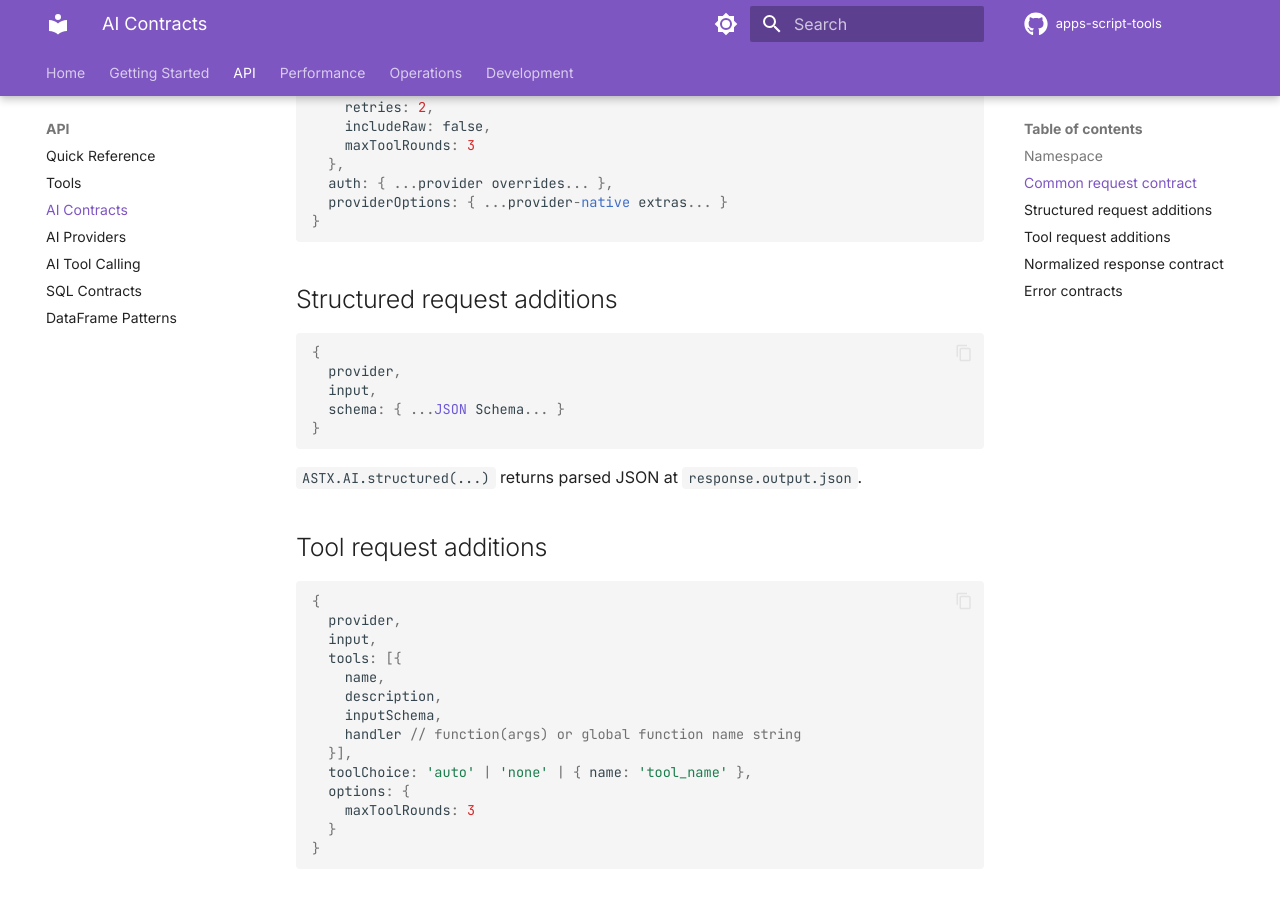
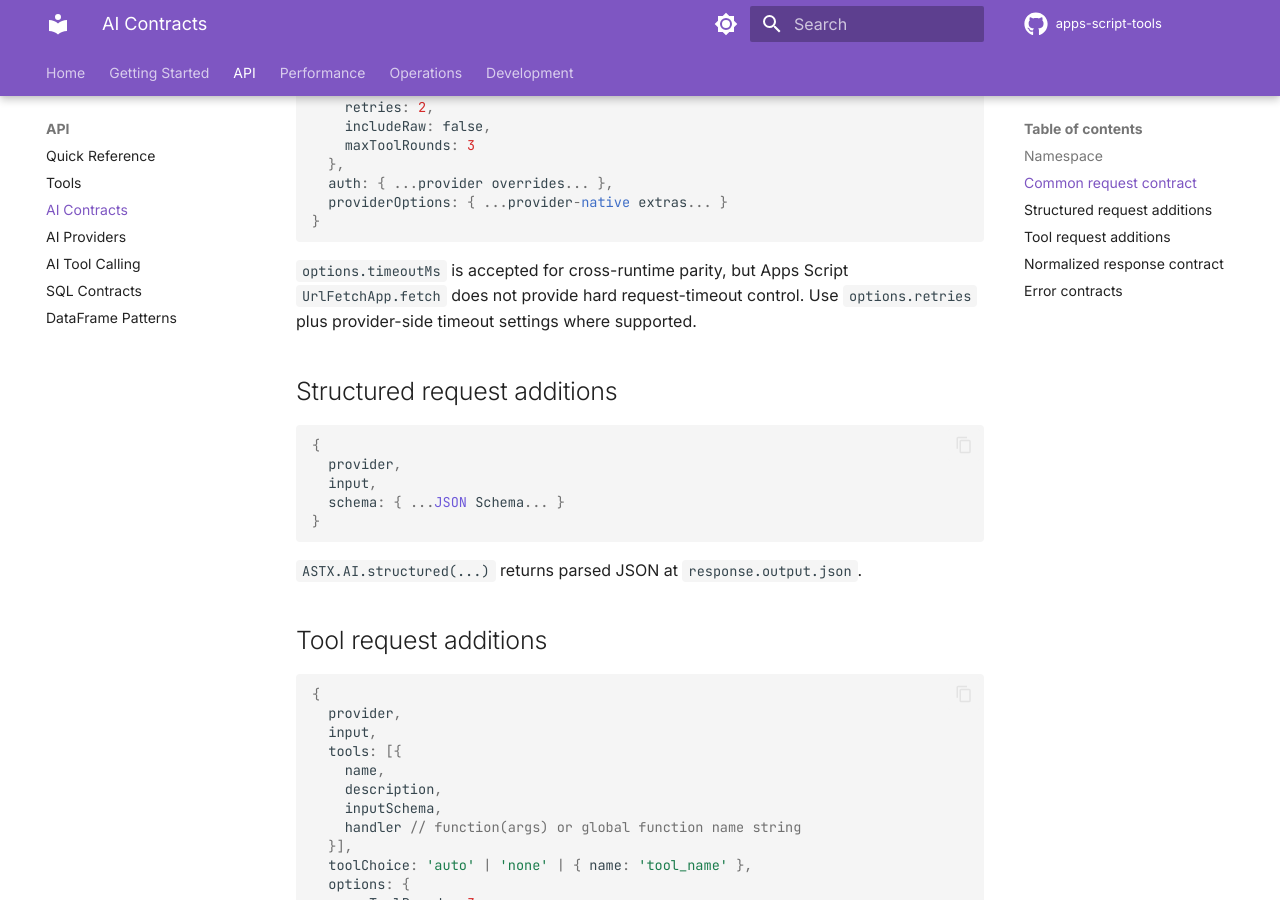
Before and after one commit to joe-broadhead/apps-script-tools, an MkDocs documentation site: the page built from docs/api/ai-contracts.md, in a window 1280 px wide and 900 px high, scrolled down 935 px. Built offline with MkDocs 1.6.1 and Material for MkDocs 9.7.7, drawn with Linux system fonts in a browser that asks for light colours; comment, search, counter and statistics services are not loaded.

Commit message:
docs(ai): clarify timeoutMs semantics in apps script runtime

````diff
--- a/docs/api/ai-contracts.md
+++ b/docs/api/ai-contracts.md
@@ -45,6 +45,8 @@ Auth/model resolution order:
   providerOptions: { ...provider-native extras... }
 }
 ```
+
+`options.timeoutMs` is accepted for cross-runtime parity, but Apps Script `UrlFetchApp.fetch` does not provide hard request-timeout control. Use `options.retries` plus provider-side timeout settings where supported.
 
 ## Structured request additions
 
````
